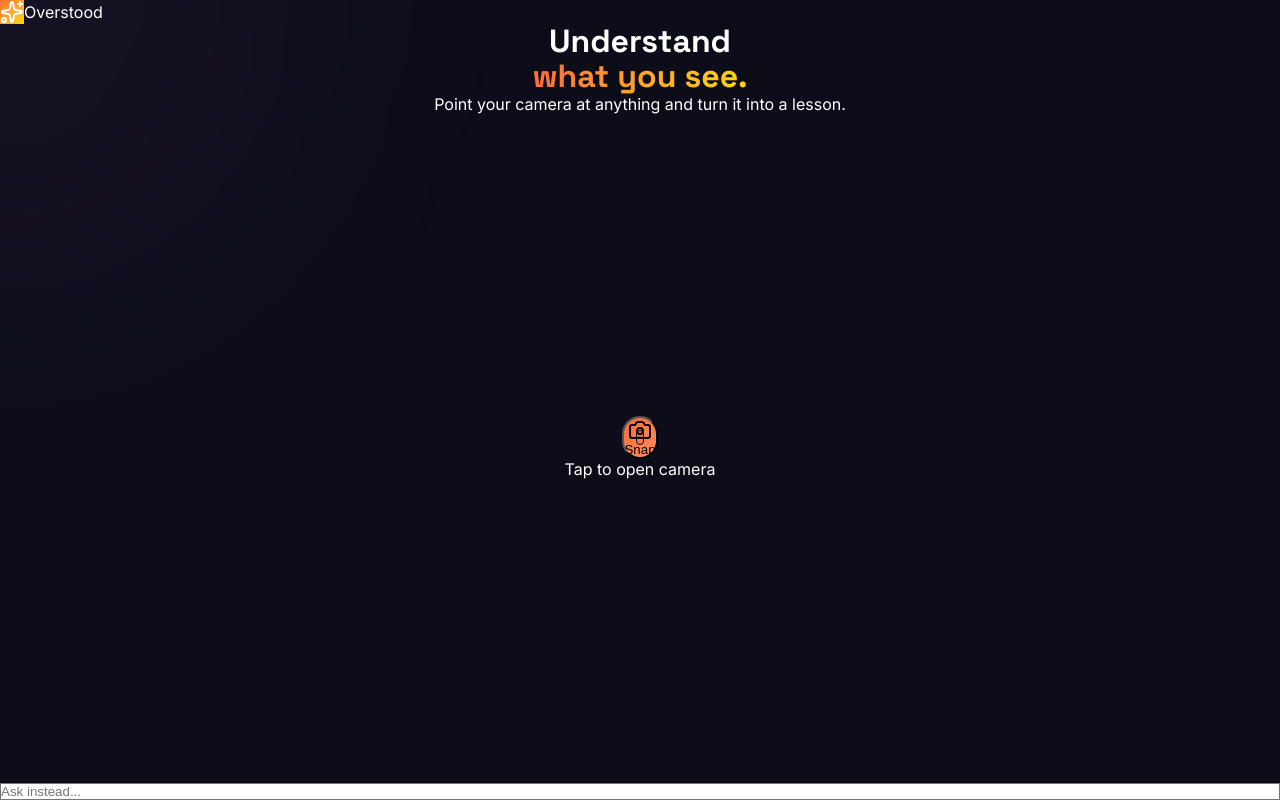
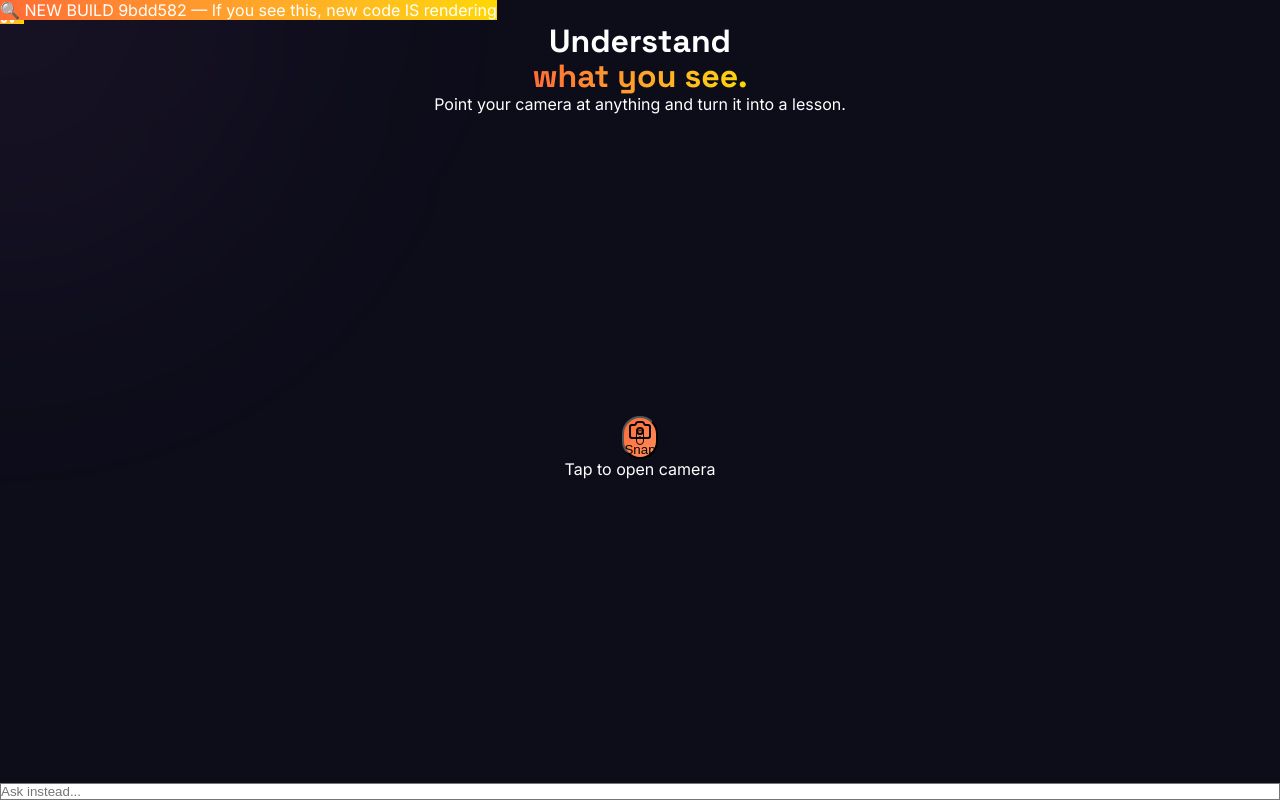
Before and after one commit to inquiringmindsco-ship-it/teachyoung, a Next.js app: page /generate in a window 1280 px wide. Built offline with nearby package versions, Linux system fonts and the light colour scheme.

Commit message:
Debug marker + latest generate page changes

```diff
--- a/src/app/generate/page.tsx
+++ b/src/app/generate/page.tsx
@@ -234,6 +234,10 @@ export default function GeneratePage() {
       </AnimatePresence>
 
       {/* === HEADER === */}
+      {/* DEBUG: NEW CAMERA BUILD ACTIVE - commit 9bdd582 */}
+      <div className="absolute top-0 left-0 right-0 z-[200] bg-gradient-to-r from-[#FF6B35] to-[#FFD700] text-white text-center text-xs font-bold py-1">
+        🔍 NEW BUILD 9bdd582 — If you see this, new code IS rendering
+      </div>
       <header className="relative z-10 px-6 pt-6 pb-4 flex items-center justify-between flex-shrink-0">
         <motion.div initial={{ opacity: 0, x: -12 }} animate={{ opacity: 1, x: 0 }} className="flex items-center gap-3">
           <div className="w-9 h-9 rounded-2xl bg-gradient-to-br from-[#FF6B35] to-[#FFD700] flex items-center justify-center shadow-lg shadow-[#FF6B35]/30">
```
Also changed, not shown: 1 other file (tests, documents, lock files or other folders).
